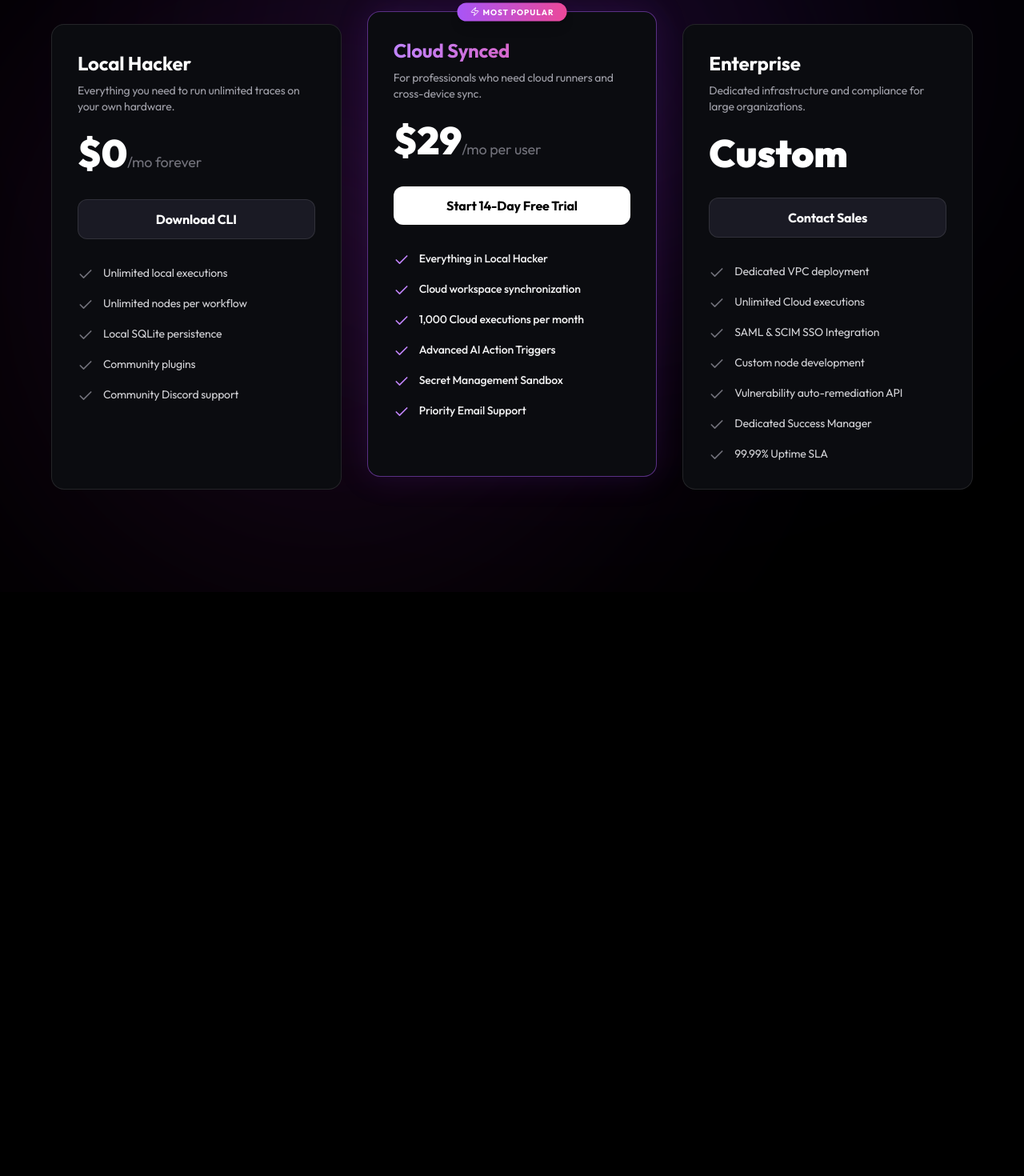
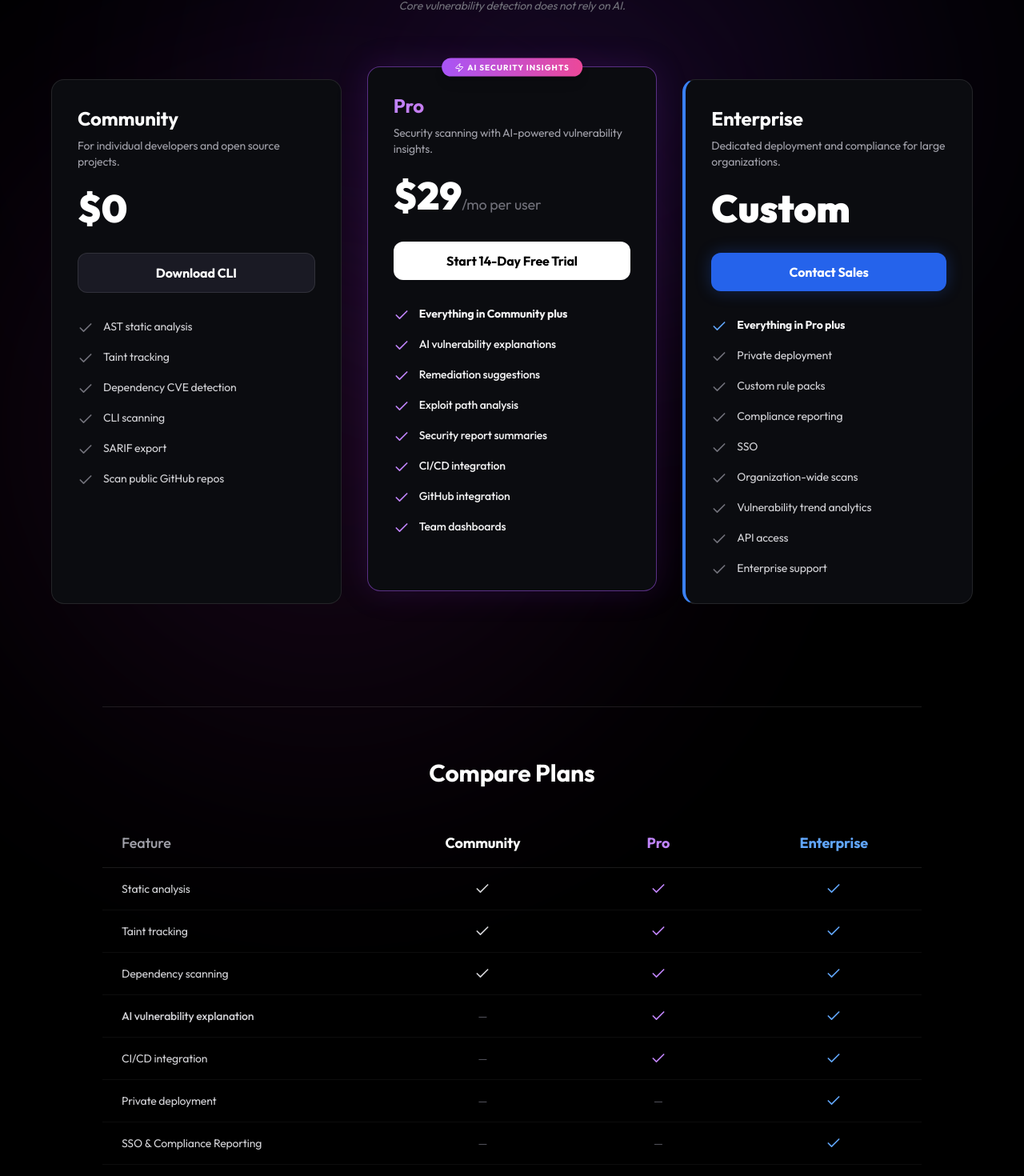
Before and after one commit to anindyakg/SerpentScan, a Next.js app: page /pricing in a window 1280 px wide. Shown: the part 490-1960 px from the top of the page at 80% size. Before the commit the page ends 1230 px from the top, so only its background shows below. Built offline with nearby package versions, Linux system fonts and the light colour scheme.

Commit message:
chore: add cumulative features text to pricing tiers

```diff
--- a/src/app/pricing/page.tsx
+++ b/src/app/pricing/page.tsx
@@ -34,22 +34,27 @@ export default function PricingPage() {
       <main className="relative z-10 w-full max-w-7xl mx-auto px-6 pt-32 pb-32 flex flex-col items-center text-center">
 
         <h1 className="text-5xl md:text-7xl font-bold tracking-tighter leading-[1.05] text-white mb-6">
-            Simple pricing for<br/>
-            <span className="text-gradient-purple">control freaks.</span>
+            Security scanning for<br/>
+            <span className="text-gradient-purple">every stage of development.</span>
         </h1>
 
-        <p className="text-lg text-zinc-400 mb-20 max-w-2xl font-light leading-relaxed">
-            Run local traces forever for free. Scale to the cloud only when you need distributed execution and team collaboration.
+        <p className="text-lg text-zinc-400 mb-6 max-w-2xl font-light leading-relaxed">
+            Core vulnerability detection is open and transparent.<br/>
+            AI is used only to explain and prioritize findings.
+        </p>
+
+        <p className="text-sm text-zinc-500 mb-20 max-w-3xl leading-relaxed mx-auto italic">
+            * AI enrichment analyzes scan results and provides vulnerability explanations, exploit path insights, and remediation guidance. Core vulnerability detection does not rely on AI.
         </p>
 
         {/* PRICING CARDS */}
-        <div className="grid grid-cols-1 md:grid-cols-3 gap-8 w-full max-w-6xl text-left">
+        <div className="grid grid-cols-1 md:grid-cols-3 gap-8 w-full max-w-6xl text-left mb-32">
 
-            {/* Free Tier */}
+            {/* Community Tier */}
             <div className="bg-[#0b0c10] border border-white/10 rounded-2xl p-8 flex flex-col hover:border-white/20 transition-all">
-                <h3 className="text-2xl font-bold text-white mb-2">Local Hacker</h3>
-                <div className="text-sm text-zinc-400 mb-6 h-10">Everything you need to run unlimited traces on your own hardware.</div>
-                <div className="text-5xl font-black text-white mb-8">$0<span className="text-lg text-zinc-500 font-normal">/mo forever</span></div>
+                <h3 className="text-2xl font-bold text-white mb-2">Community</h3>
+                <div className="text-sm text-zinc-400 mb-6 h-10">For individual developers and open source projects.</div>
+                <div className="text-5xl font-black text-white mb-8">$0</div>
 
                 <button className="w-full bg-[#1a1a24] text-white hover:bg-zinc-800 border border-white/10 py-3 rounded-xl font-bold mb-8 transition-colors">
                     Download CLI
@@ -57,11 +62,12 @@ export default function PricingPage() {
 
                 <div className="space-y-4 flex-1">
                     {[
-                        "Unlimited local executions",
-                        "Unlimited nodes per workflow",
-                        "Local SQLite persistence",
-                        "Community plugins",
-                        "Community Discord support"
+                        "AST static analysis",
+                        "Taint tracking",
+                        "Dependency CVE detection",
+                        "CLI scanning",
+                        "SARIF export",
+                        "Scan public GitHub repos"
                     ].map((feature, i) => (
                         <div key={i} className="flex items-start gap-3">
                             <Check className="w-5 h-5 text-zinc-500 shrink-0 mt-0.5" />
@@ -74,11 +80,11 @@ export default function PricingPage() {
             {/* Pro Tier (Highlighted) */}
             <div className="bg-[#0b0c10] border border-purple-500/50 rounded-2xl p-8 flex flex-col relative shadow-[0_0_40px_rgba(147,51,234,0.15)] transform md:-translate-y-4">
                 <div className="absolute top-0 left-1/2 -translate-x-1/2 -translate-y-1/2 bg-gradient-to-r from-purple-500 to-pink-500 text-white text-[10px] font-bold uppercase tracking-widest px-4 py-1 rounded-full shadow-lg flex items-center gap-1">
-                    <Zap className="w-3 h-3" /> Most Popular
+                    <Zap className="w-3 h-3" /> AI Security Insights
                 </div>
 
-                <h3 className="text-2xl font-bold text-transparent bg-clip-text bg-gradient-to-r from-purple-400 to-pink-500 mb-2">Cloud Synced</h3>
-                <div className="text-sm text-zinc-400 mb-6 h-10">For professionals who need cloud runners and cross-device sync.</div>
+                <h3 className="text-2xl font-bold text-transparent bg-clip-text bg-gradient-to-r from-purple-400 to-pink-500 mb-2">Pro</h3>
+                <div className="text-sm text-zinc-400 mb-6 h-10">Security scanning with AI-powered vulnerability insights.</div>
                 <div className="text-5xl font-black text-white mb-8">$29<span className="text-lg text-zinc-500 font-normal">/mo per user</span></div>
 
                 <button className="w-full bg-white text-black hover:bg-zinc-200 py-3 rounded-xl font-bold mb-8 transition-colors">
@@ -86,13 +92,18 @@ export default function PricingPage() {
                 </button>
 
                 <div className="space-y-4 flex-1">
+                    <div className="flex items-start gap-3">
+                        <Check className="w-5 h-5 text-purple-400 shrink-0 mt-0.5" />
+                        <span className="text-sm text-zinc-100 font-bold">Everything in Community plus</span>
+                    </div>
                     {[
-                        "Everything in Local Hacker",
-                        "Cloud workspace synchronization",
-                        "1,000 Cloud executions per month",
-                        "Advanced AI Action Triggers",
-                        "Secret Management Sandbox",
-                        "Priority Email Support"
+                        "AI vulnerability explanations",
+                        "Remediation suggestions",
+                        "Exploit path analysis",
+                        "Security report summaries",
+                        "CI/CD integration",
+                        "GitHub integration",
+                        "Team dashboards"
                     ].map((feature, i) => (
                         <div key={i} className="flex items-start gap-3">
                             <Check className="w-5 h-5 text-purple-400 shrink-0 mt-0.5" />
@@ -103,24 +114,29 @@ export default function PricingPage() {
             </div>
 
             {/* Enterprise Tier */}
-            <div className="bg-[#0b0c10] border border-white/10 rounded-2xl p-8 flex flex-col hover:border-white/20 transition-all">
+            <div className="bg-[#0b0c10] border border-white/10 rounded-2xl p-8 flex flex-col hover:border-white/20 transition-all border-l-4 border-l-blue-500">
                 <h3 className="text-2xl font-bold text-white mb-2">Enterprise</h3>
-                <div className="text-sm text-zinc-400 mb-6 h-10">Dedicated infrastructure and compliance for large organizations.</div>
+                <div className="text-sm text-zinc-400 mb-6 h-10">Dedicated deployment and compliance for large organizations.</div>
                 <div className="text-5xl font-black text-white mb-8">Custom</div>
 
-                <button className="w-full bg-[#1a1a24] text-white hover:bg-zinc-800 border border-white/10 py-3 rounded-xl font-bold mb-8 transition-colors">
+                <button className="w-full bg-blue-600 text-white hover:bg-blue-700 py-3 rounded-xl font-bold mb-8 transition-colors shadow-[0_0_20px_rgba(37,99,235,0.3)]">
                     Contact Sales
                 </button>
 
                 <div className="space-y-4 flex-1">
+                    <div className="flex items-start gap-3">
+                        <Check className="w-5 h-5 text-blue-400 shrink-0 mt-0.5" />
+                        <span className="text-sm text-zinc-100 font-bold">Everything in Pro plus</span>
+                    </div>
                     {[
-                        "Dedicated VPC deployment",
-                        "Unlimited Cloud executions",
-                        "SAML & SCIM SSO Integration",
-                        "Custom node development",
-                        "Vulnerability auto-remediation API",
-                        "Dedicated Success Manager",
-                        "99.99% Uptime SLA"
+                        "Private deployment",
+                        "Custom rule packs",
+                        "Compliance reporting",
+                        "SSO",
+                        "Organization-wide scans",
+                        "Vulnerability trend analytics",
+                        "API access",
+                        "Enterprise support"
                     ].map((feature, i) => (
                         <div key={i} className="flex items-start gap-3">
                             <Check className="w-5 h-5 text-zinc-500 shrink-0 mt-0.5" />
@@ -132,6 +148,73 @@ export default function PricingPage() {
 
         </div>
 
+        {/* FEATURE COMPARISON TABLE */}
+        <div className="w-full max-w-5xl mx-auto flex flex-col pt-16 border-t border-white/10">
+            <h2 className="text-3xl font-bold text-white mb-10">Compare Plans</h2>
+            <div className="overflow-x-auto">
+                <table className="w-full text-left border-collapse">
+                    <thead>
+                        <tr className="border-b border-white/10 relative">
+                            <th className="py-4 px-6 text-zinc-400 font-medium text-lg w-1/3">Feature</th>
+                            <th className="py-4 px-6 text-white font-bold text-lg text-center w-1/5">Community</th>
+                            <th className="py-4 px-6 text-purple-400 font-bold text-lg text-center w-1/5">Pro</th>
+                            <th className="py-4 px-6 text-blue-400 font-bold text-lg text-center w-1/5">Enterprise</th>
+                        </tr>
+                    </thead>
+                    <tbody className="text-sm">
+                        <tr className="border-b border-white/5 hover:bg-white/5 transition-colors">
+                            <td className="py-4 px-6 text-zinc-300">Static analysis</td>
+                            <td className="py-4 px-6 text-center text-zinc-500"><Check className="w-5 h-5 mx-auto text-zinc-300" /></td>
+                            <td className="py-4 px-6 text-center text-zinc-500"><Check className="w-5 h-5 mx-auto text-purple-400" /></td>
+                            <td className="py-4 px-6 text-center text-zinc-500"><Check className="w-5 h-5 mx-auto text-blue-400" /></td>
+                        </tr>
+                        <tr className="border-b border-white/5 hover:bg-white/5 transition-colors">
+                            <td className="py-4 px-6 text-zinc-300">Taint tracking</td>
+                            <td className="py-4 px-6 text-center text-zinc-500"><Check className="w-5 h-5 mx-auto text-zinc-300" /></td>
+                            <td className="py-4 px-6 text-center text-zinc-500"><Check className="w-5 h-5 mx-auto text-purple-400" /></td>
+                            <td className="py-4 px-6 text-center text-zinc-500"><Check className="w-5 h-5 mx-auto text-blue-400" /></td>
+                        </tr>
+                        <tr className="border-b border-white/5 hover:bg-white/5 transition-colors">
+                            <td className="py-4 px-6 text-zinc-300">Dependency scanning</td>
+                            <td className="py-4 px-6 text-center text-zinc-500"><Check className="w-5 h-5 mx-auto text-zinc-300" /></td>
+                            <td className="py-4 px-6 text-center text-zinc-500"><Check className="w-5 h-5 mx-auto text-purple-400" /></td>
+                            <td className="py-4 px-6 text-center text-zinc-500"><Check className="w-5 h-5 mx-auto text-blue-400" /></td>
+                        </tr>
+                        <tr className="border-b border-white/5 hover:bg-white/5 transition-colors">
+                            <td className="py-4 px-6 text-zinc-300 font-medium">AI vulnerability explanation</td>
+                            <td className="py-4 px-6 text-center text-zinc-600">—</td>
+                            <td className="py-4 px-6 text-center text-zinc-500"><Check className="w-5 h-5 mx-auto text-purple-400" /></td>
+                            <td className="py-4 px-6 text-center text-zinc-500"><Check className="w-5 h-5 mx-auto text-blue-400" /></td>
+                        </tr>
+                        <tr className="border-b border-white/5 hover:bg-white/5 transition-colors">
+                            <td className="py-4 px-6 text-zinc-300">CI/CD integration</td>
+                            <td className="py-4 px-6 text-center text-zinc-600">—</td>
+                            <td className="py-4 px-6 text-center text-zinc-500"><Check className="w-5 h-5 mx-auto text-purple-400" /></td>
+                            <td className="py-4 px-6 text-center text-zinc-500"><Check className="w-5 h-5 mx-auto text-blue-400" /></td>
+                        </tr>
+                        <tr className="border-b border-white/5 hover:bg-white/5 transition-colors">
+                            <td className="py-4 px-6 text-zinc-300">Private deployment</td>
+                            <td className="py-4 px-6 text-center text-zinc-600">—</td>
+                            <td className="py-4 px-6 text-center text-zinc-600">—</td>
+                            <td className="py-4 px-6 text-center text-zinc-500"><Check className="w-5 h-5 mx-auto text-blue-400" /></td>
+                        </tr>
+                        <tr className="border-b border-white/5 hover:bg-white/5 transition-colors">
+                            <td className="py-4 px-6 text-zinc-300">SSO & Compliance Reporting</td>
+                            <td className="py-4 px-6 text-center text-zinc-600">—</td>
+                            <td className="py-4 px-6 text-center text-zinc-600">—</td>
+                            <td className="py-4 px-6 text-center text-zinc-500"><Check className="w-5 h-5 mx-auto text-blue-400" /></td>
+                        </tr>
+                        <tr className="hover:bg-white/5 transition-colors">
+                            <td className="py-4 px-6 text-zinc-300">Custom rulesets</td>
+                            <td className="py-4 px-6 text-center text-zinc-600">—</td>
+                            <td className="py-4 px-6 text-center text-zinc-600">—</td>
+                            <td className="py-4 px-6 text-center text-zinc-500"><Check className="w-5 h-5 mx-auto text-blue-400" /></td>
+                        </tr>
+                    </tbody>
+                </table>
+            </div>
+        </div>
+
       </main>
     </div>
   );
```
